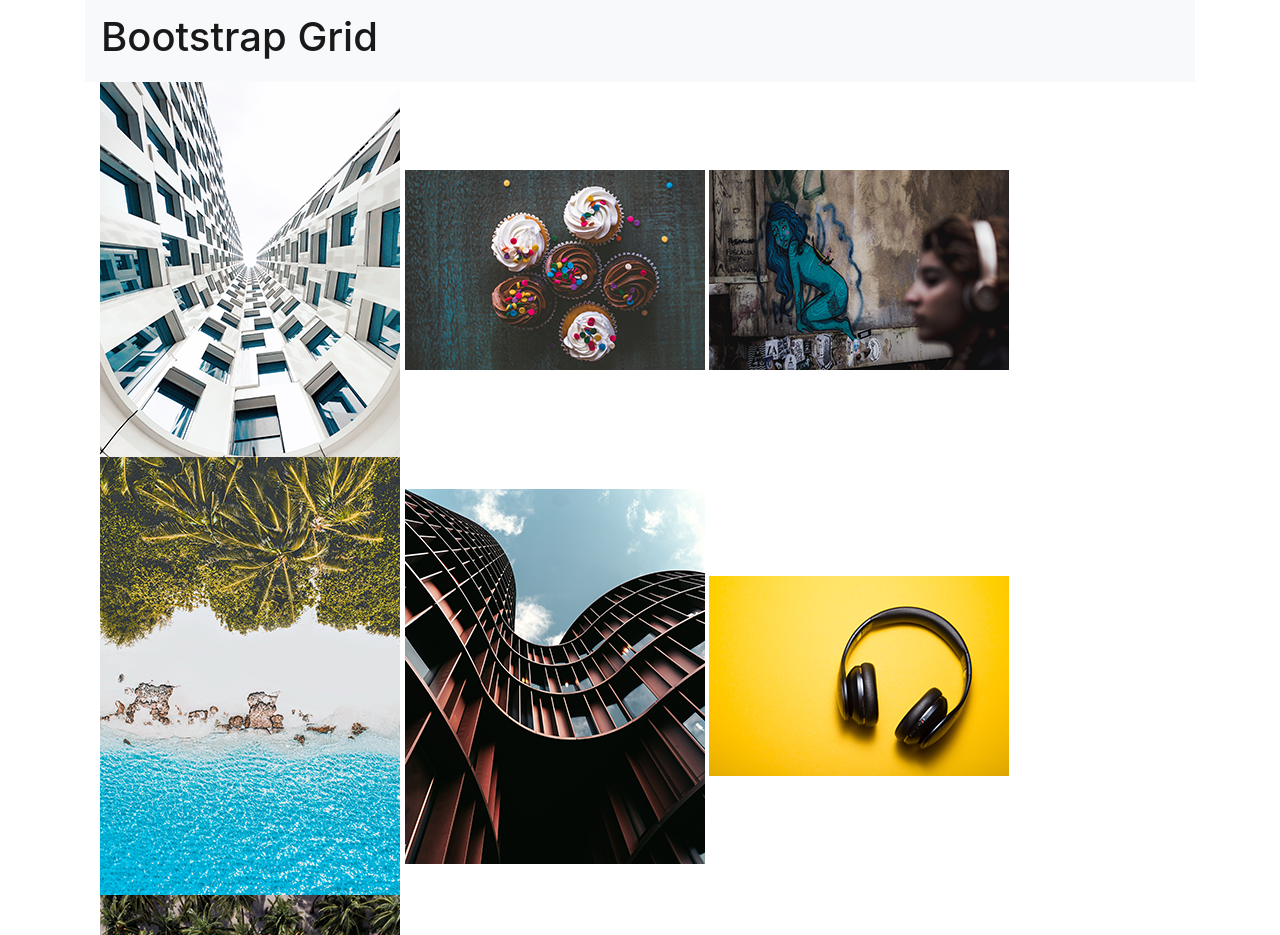
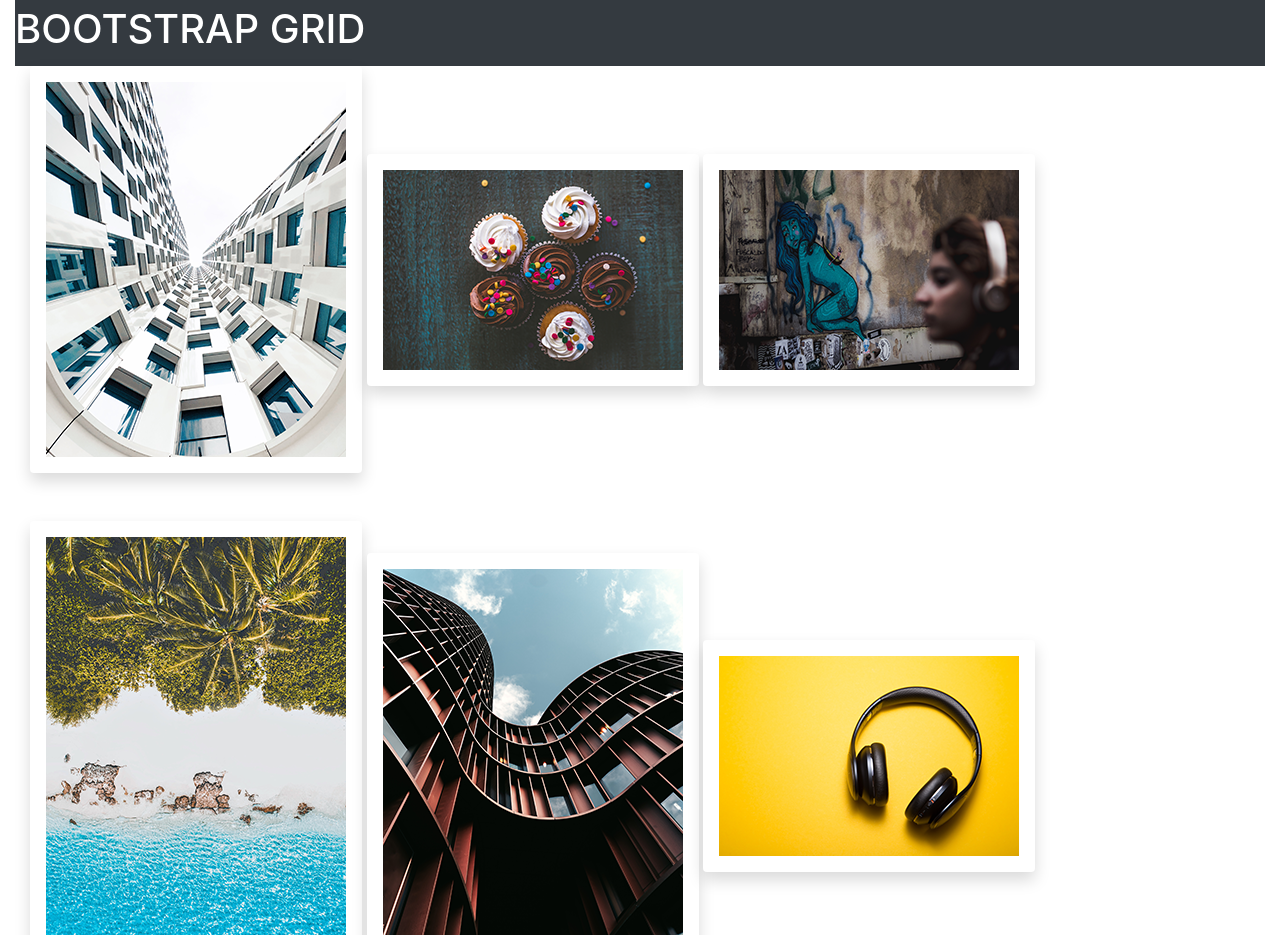
Before and after one commit to keshumake/m2-hw2-shumake-kaitlin, a plain HTML site: page index.html in a window 1280 px wide. Shown: the top 935 px of the page. Drawn offline with nearby package versions, Linux system fonts and the light colour scheme.

Commit message:
added image shadows and text formatting

```diff
--- a/index.html
+++ b/index.html
@@ -13,30 +13,30 @@
 </head>
 
 <body>
-    <div class="container">
+    <div class="container-fluid">
         <header>
-            <nav class="navbar navbar-light bg-light">
+            <nav class="navbar-dark bg-dark">
                 <span class="navbar-brand mb-0 h1">
-                    <h1>Bootstrap Grid</h1>
+                    <h1 class="text-uppercase text-center">Bootstrap Grid</h1>
                 </span>
               </nav>
         </header>
         <main>
             <div class="row-align-items-center">
                 <div class="col-sm">
-                    <img src="img/hw2-image1.png" alt="building windows" title="Building Windows">
-                    <img src="img/hw2-image2.png" alt="cupcakes" title="cupcakes">
-                    <img src="img/hw2-image3.png" alt="graffiti" title="graffiti">
+                    <img src="img/hw2-image1.png" alt="building windows" title="Building Windows" class="shadow p-3 mb-5 bg-white rounded">
+                    <img src="img/hw2-image2.png" alt="cupcakes" title="cupcakes" class="shadow p-3 mb-5 bg-white rounded">
+                    <img src="img/hw2-image3.png" alt="graffiti" title="graffiti" class="shadow p-3 mb-5 bg-white rounded">
                 </div>
                 <div class="col-sm">
-                    <img src="img/hw2-image4.png" alt="beach" title="beach">
-                    <img src="img/hw2-image5.png" alt="brown building" title="brown building">
-                    <img src="img/hw2-image6.png" alt="headphones" title="Headphones with Yellow Background">
+                    <img src="img/hw2-image4.png" alt="beach" title="beach" class="shadow p-3 mb-5 bg-white rounded">
+                    <img src="img/hw2-image5.png" alt="brown building" title="brown building" class="shadow p-3 mb-5 bg-white rounded">
+                    <img src="img/hw2-image6.png" alt="headphones" title="Headphones with Yellow Background" class="shadow p-3 mb-5 bg-white rounded">
                 </div>
                 <div class="col-sm">
-                    <img src="img/hw2-image7.png" alt="beach with ship" title="beach with ship">
-                    <img src="img/hw2-image8.png" alt="graffiti girl" title="graffiti girl">
-                    <img src="img/hw2-image9.png" alt="rocky beach" title="rocky beach">
+                    <img src="img/hw2-image7.png" alt="beach with ship" title="beach with ship" class="shadow p-3 mb-5 bg-white rounded">
+                    <img src="img/hw2-image8.png" alt="graffiti girl" title="graffiti girl" class="shadow p-3 mb-5 bg-white rounded">
+                    <img src="img/hw2-image9.png" alt="rocky beach" title="rocky beach" class="shadow p-3 mb-5 bg-white rounded">
                 </div>
             </div>
         </main>
```
